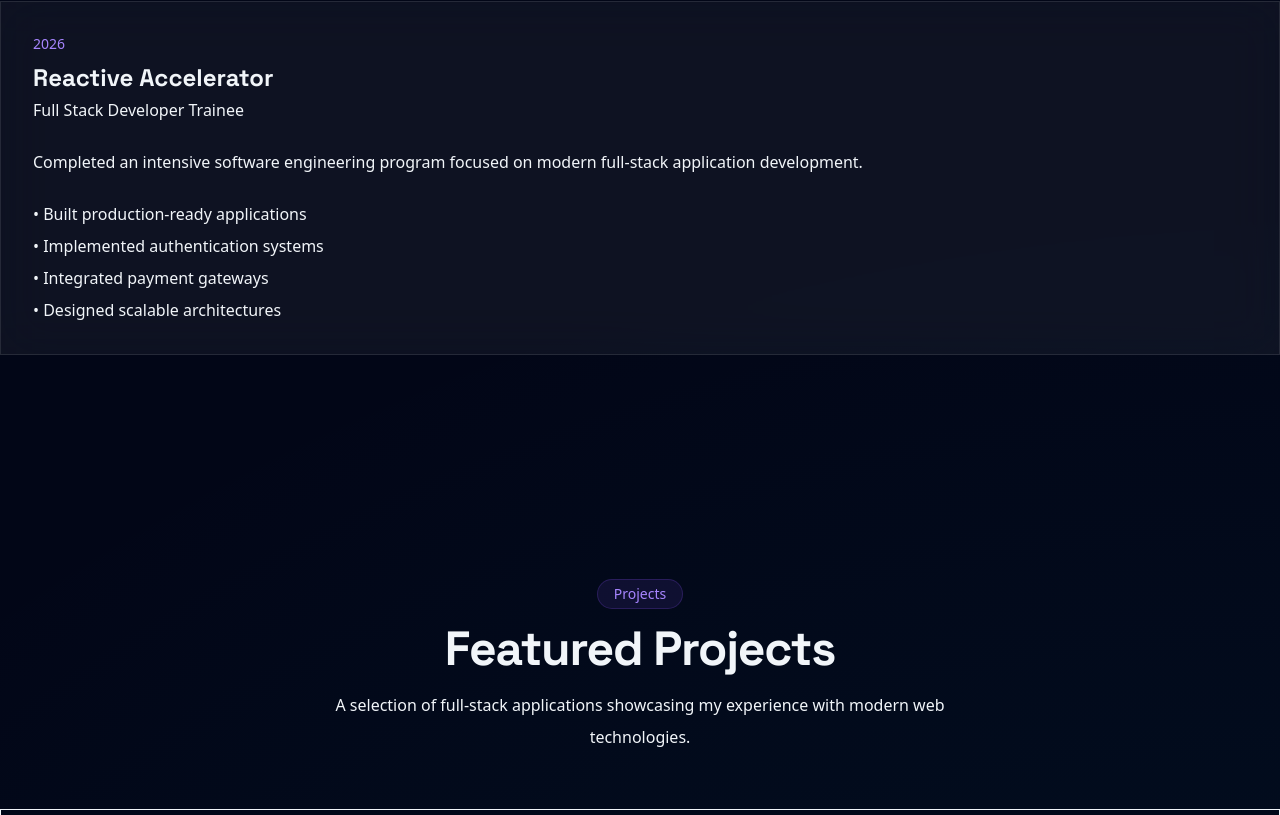
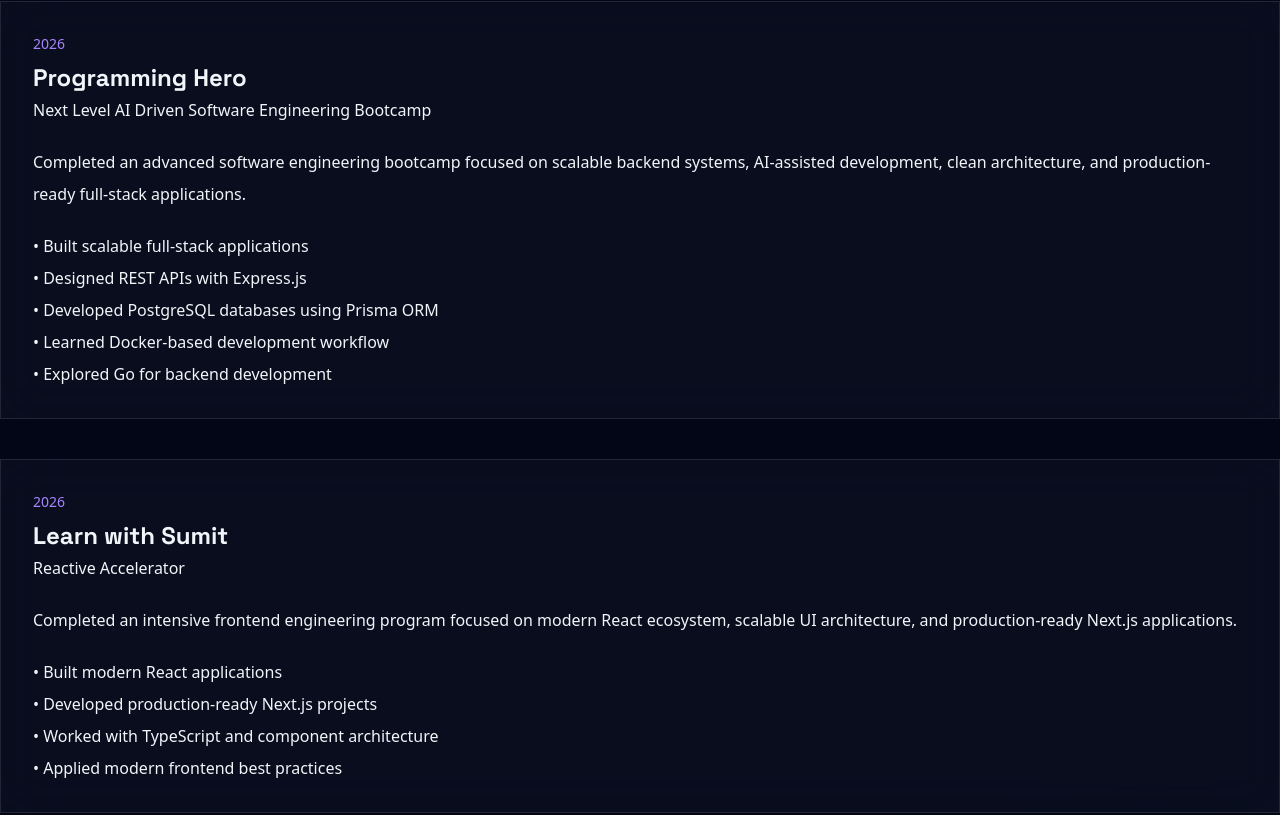
Before and after one commit to nurulamin092/portfolio, a Next.js app: page / in a window 1280 px wide. Shown: the part 3945-4760 px from the top of the page. Built offline with nearby package versions, Linux system fonts and the light colour scheme.

Commit message:
experience data and type update

```diff
--- a/src/components/sections/experience/ExperienceCard.tsx
+++ b/src/components/sections/experience/ExperienceCard.tsx
@@ -7,7 +7,23 @@
 
 export default function ExperienceCard({ experience }: Props) {
   return (
-    <Card variant="glass" padding="lg">
+    <Card
+      variant="glass"
+      padding="lg"
+      className="
+  rounded-3xl
+  border-white/10
+  bg-white/3
+  backdrop-blur-xl
+
+  transition-all
+  duration-300
+
+  hover:-translate-y-1
+  hover:border-violet-500/30
+  hover:shadow-[0_25px_80px_rgba(124,58,237,.15)]
+"
+    >
       <p className="text-sm text-violet-400">{experience.period}</p>
 
       <h3 className="mt-2 text-2xl font-bold">{experience.company}</h3>
--- a/src/components/sections/experience/ExperienceTimeline.tsx
+++ b/src/components/sections/experience/ExperienceTimeline.tsx
@@ -1,12 +1,12 @@
 import { experiences } from "@/data/experience";
 
-import TimelineItem from "./ExperienceCard";
+import ExperienceCard from "./ExperienceCard";
 
 export default function ExperienceTimeline() {
   return (
     <div className="mx-auto max-w-3xl space-y-16">
       {experiences.map((item) => (
-        <TimelineItem key={`${item.year}-${item.title}`} item={item} />
+        <ExperienceCard key={`${item.year}-${item.title}`} item={item} />
       ))}
     </div>
   );
--- a/src/data/experience.ts
+++ b/src/data/experience.ts
@@ -2,33 +2,92 @@
 
 export const experiences: Experience[] = [
   {
-    id: "reactive-accelerator",
+    id: "next-level-ai",
 
-    company: "Reactive Accelerator",
-
-    role: "Full Stack Developer Trainee",
+    company: "Programming Hero",
+    course: "Next Level AI Driven Software Engineering Bootcamp",
+    role: "Next Level AI Driven Software Engineering Bootcamp",
 
     period: "2026",
 
     location: "Remote",
 
     description:
-      "Completed an intensive software engineering program focused on modern full-stack application development.",
+      "Completed an advanced software engineering bootcamp focused on scalable backend systems, AI-assisted development, clean architecture, and production-ready full-stack applications.",
 
     achievements: [
-      "Built production-ready applications",
-      "Implemented authentication systems",
-      "Integrated payment gateways",
-      "Designed scalable architectures",
+      "Built scalable full-stack applications",
+      "Designed REST APIs with Express.js",
+      "Developed PostgreSQL databases using Prisma ORM",
+      "Learned Docker-based development workflow",
+      "Explored Go for backend development",
     ],
 
     technologies: [
       "Next.js",
-      "React",
       "TypeScript",
+      "Node.js",
       "Express.js",
       "PostgreSQL",
       "Prisma ORM",
+      "Docker",
+      "Go",
+    ],
+  },
+
+  {
+    id: "reactive-accelerator",
+
+    company: "Learn with Sumit",
+    course: "Reactive Accelerator",
+    role: "Reactive Accelerator",
+
+    period: "2026",
+
+    location: "Remote",
+
+    description:
+      "Completed an intensive frontend engineering program focused on modern React ecosystem, scalable UI architecture, and production-ready Next.js applications.",
+
+    achievements: [
+      "Built modern React applications",
+      "Developed production-ready Next.js projects",
+      "Worked with TypeScript and component architecture",
+      "Applied modern frontend best practices",
+    ],
+
+    technologies: ["React", "Next.js", "TypeScript", "JavaScript"],
+  },
+
+  {
+    id: "complete-web-development",
+
+    company: "Programming Hero",
+    course: "Complete Web Development Course",
+    role: "Complete Web Development Course",
+
+    period: "2024",
+
+    location: "Remote",
+
+    description:
+      "Completed a comprehensive full-stack web development course covering modern frontend and backend technologies through hands-on projects.",
+
+    achievements: [
+      "Built multiple real-world projects",
+      "Learned frontend fundamentals",
+      "Developed backend applications with Node.js",
+      "Worked with MongoDB database",
+    ],
+
+    technologies: [
+      "HTML",
+      "CSS",
+      "Tailwind CSS",
+      "JavaScript",
+      "React",
+      "Node.js",
+      "MongoDB",
     ],
   },
 ];
--- a/src/types/experience.ts
+++ b/src/types/experience.ts
@@ -1,7 +1,7 @@
 export interface Experience {
   id: string;
-
   company: string;
+  course: string;
 
   role: string;
 
```
